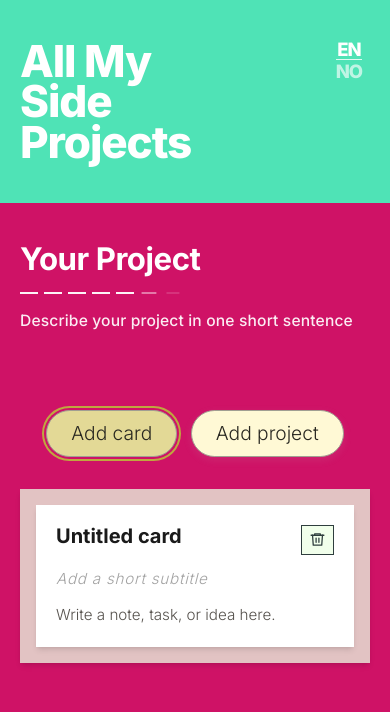
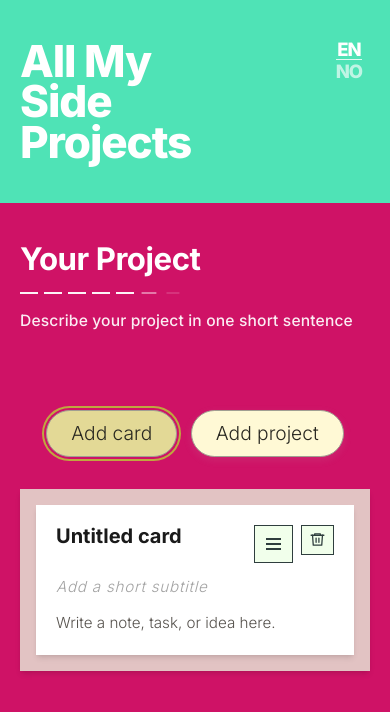
Before and after one commit to nataliakuntic/project-dashboard, a React (Vite) app: page / in a window 390 px wide. Both pictures are taken after a click on the button "Add card". Shown: the top 712 px of the page. Built offline with nearby package versions, Linux system fonts and the light colour scheme.

Commit message:
Add mobile card drag handle

```diff
--- a/src/components/ProjectCard.tsx
+++ b/src/components/ProjectCard.tsx
@@ -1,3 +1,4 @@
+import type { HTMLAttributes, Ref } from "react";
 import EditableContentText from "./EditableContentText";
 import TrashIcon from "./icons/TrashIcon";
 
@@ -12,6 +13,8 @@ export type ProjectCardProps = {
   onSubtitleCommit: (nextValue: string) => void;
   onDescriptionCommit: (nextValue: string) => void;
   onDelete: () => void;
+  dragHandleProps: HTMLAttributes<HTMLButtonElement>;
+  dragHandleRef?: Ref<HTMLButtonElement>;
 };
 
 function ProjectCard({
@@ -24,7 +27,9 @@ function ProjectCard({
   onTitleCommit,
   onSubtitleCommit,
   onDescriptionCommit,
-  onDelete
+  onDelete,
+  dragHandleProps,
+  dragHandleRef
 }: ProjectCardProps) {
   const cardLabel = title.trim() || cardTitlePlaceholder;
 
@@ -41,6 +46,19 @@ function ProjectCard({
             placeholder={cardTitlePlaceholder}
             multiline
           />
+          <div className="project-card-header-actions">
+            <button
+              {...dragHandleProps}
+              ref={dragHandleRef}
+              type="button"
+              className="card-drag-handle"
+            >
+              <span className="card-drag-handle-grip" aria-hidden="true">
+                <span />
+                <span />
+                <span />
+              </span>
+            </button>
             <button
               type="button"
               className="card-delete-button"
@@ -55,6 +73,7 @@ function ProjectCard({
             >
               <TrashIcon />
             </button>
+          </div>
         </div>
         <EditableContentText
           as="p"
--- a/src/components/SortableCard.tsx
+++ b/src/components/SortableCard.tsx
@@ -1,4 +1,4 @@
-import { type TransitionEvent, useRef, useState } from "react";
+import { type HTMLAttributes, type TransitionEvent, useEffect, useRef, useState } from "react";
 import { useSortable } from "@dnd-kit/sortable";
 import { CSS } from "@dnd-kit/utilities";
 import type { TranslationSet } from "../translations";
@@ -23,6 +23,7 @@ function SortableCard({
   onDelete
 }: SortableCardProps) {
   const [isDeleting, setIsDeleting] = useState(false);
+  const [isMobileViewport, setIsMobileViewport] = useState(false);
   const hasCompletedDeleteRef = useRef(false);
   const {
     attributes,
@@ -39,6 +40,39 @@ function SortableCard({
   const style = {
     transform: CSS.Transform.toString(transform),
     transition
+  };
+
+  useEffect(() => {
+    if (typeof window === "undefined" || typeof window.matchMedia !== "function") {
+      return;
+    }
+
+    const mediaQueryList = window.matchMedia("(max-width: 540px)");
+    const updateViewportState = (event?: MediaQueryListEvent) => {
+      setIsMobileViewport(event?.matches ?? mediaQueryList.matches);
+    };
+
+    updateViewportState();
+
+    mediaQueryList.addEventListener("change", updateViewportState);
+
+    return () => {
+      mediaQueryList.removeEventListener("change", updateViewportState);
+    };
+  }, []);
+
+  const desktopActivatorProps =
+    !isDeleting && !isMobileViewport
+      ? {
+          ref: setActivatorNodeRef,
+          ...attributes,
+          ...listeners
+        }
+      : {};
+
+  const mobileHandleProps: HTMLAttributes<HTMLButtonElement> = {
+    "aria-label": uiText.moveCard,
+    ...(!isDeleting && isMobileViewport ? { ...attributes, ...listeners } : {})
   };
 
   const completeDelete = () => {
@@ -92,10 +126,8 @@ function SortableCard({
         onTransitionEnd={handleDeleteTransitionEnd}
       >
         <div
-          ref={isDeleting ? undefined : setActivatorNodeRef}
           className="sortable-card-activator"
-          {...(isDeleting ? {} : attributes)}
-          {...(isDeleting ? {} : listeners)}
+          {...desktopActivatorProps}
         >
           <ProjectCard
             title={card.title}
@@ -108,6 +140,8 @@ function SortableCard({
             onSubtitleCommit={onSubtitleCommit}
             onDescriptionCommit={onDescriptionCommit}
             onDelete={handleDeleteRequest}
+            dragHandleProps={mobileHandleProps}
+            dragHandleRef={isDeleting || !isMobileViewport ? undefined : setActivatorNodeRef}
           />
         </div>
       </div>
--- a/src/styles/cards.css
+++ b/src/styles/cards.css
@@ -64,6 +64,12 @@
   gap: 1rem;
 }
 
+.project-card-header-actions {
+  display: flex;
+  align-items: flex-start;
+  gap: 0.5rem;
+}
+
 .project-card-title,
 .project-card-subtitle,
 .project-card-description {
@@ -106,6 +112,10 @@
   color: var(--workspace-delete-stroke, var(--button-pistachio-stroke));
   border-radius: 0;
   cursor: pointer;
+}
+
+.card-drag-handle {
+  display: none;
 }
 
 .card-delete-button:hover {
@@ -163,6 +173,42 @@
   .card-delete-button {
     padding: 0.35rem 0.45rem;
   }
+
+  .card-drag-handle {
+    display: inline-flex;
+    align-items: center;
+    justify-content: center;
+    min-width: 2.4rem;
+    min-height: 2.4rem;
+    padding: 0.35rem 0.45rem;
+    border: 1px solid var(--workspace-delete-stroke, var(--button-pistachio-stroke));
+    background: var(--workspace-delete-bg, var(--button-pistachio-tertiary));
+    color: var(--workspace-delete-stroke, var(--button-pistachio-stroke));
+    border-radius: 0;
+    cursor: grab;
+    touch-action: none;
+  }
+
+  .card-drag-handle:active {
+    cursor: grabbing;
+  }
+
+  .card-drag-handle:focus-visible {
+    outline: 2px solid var(--workspace-delete-focus, var(--button-pistachio-focus-ring));
+    outline-offset: 0.2rem;
+  }
+
+  .card-drag-handle-grip {
+    display: grid;
+    gap: 0.18rem;
+  }
+
+  .card-drag-handle-grip span {
+    display: block;
+    width: 0.95rem;
+    height: 0.12rem;
+    background: currentColor;
+  }
 }
 
 @media (prefers-reduced-motion: reduce) {
--- a/src/translations.ts
+++ b/src/translations.ts
@@ -7,6 +7,7 @@ export const translations = {
     cardTitlePlaceholder: "Untitled card",
     cardSubtitlePlaceholder: "Add a short subtitle",
     cardDescriptionPlaceholder: "Write a note, task, or idea here.",
+    moveCard: "Move card",
     addCard: "Add card",
     addProject: "Add project",
     deleteProject: "Delete project",
@@ -24,6 +25,7 @@ export const translations = {
     cardTitlePlaceholder: "Kort uten tittel",
     cardSubtitlePlaceholder: "Legg til en kort undertittel",
     cardDescriptionPlaceholder: "Skriv et notat, en oppgave eller en idé her.",
+    moveCard: "Flytt kort",
     addCard: "Legg til kort",
     addProject: "Legg til prosjekt",
     deleteProject: "Slett prosjekt",
```
Lines whose indentation alone changed are shown as unchanged.
